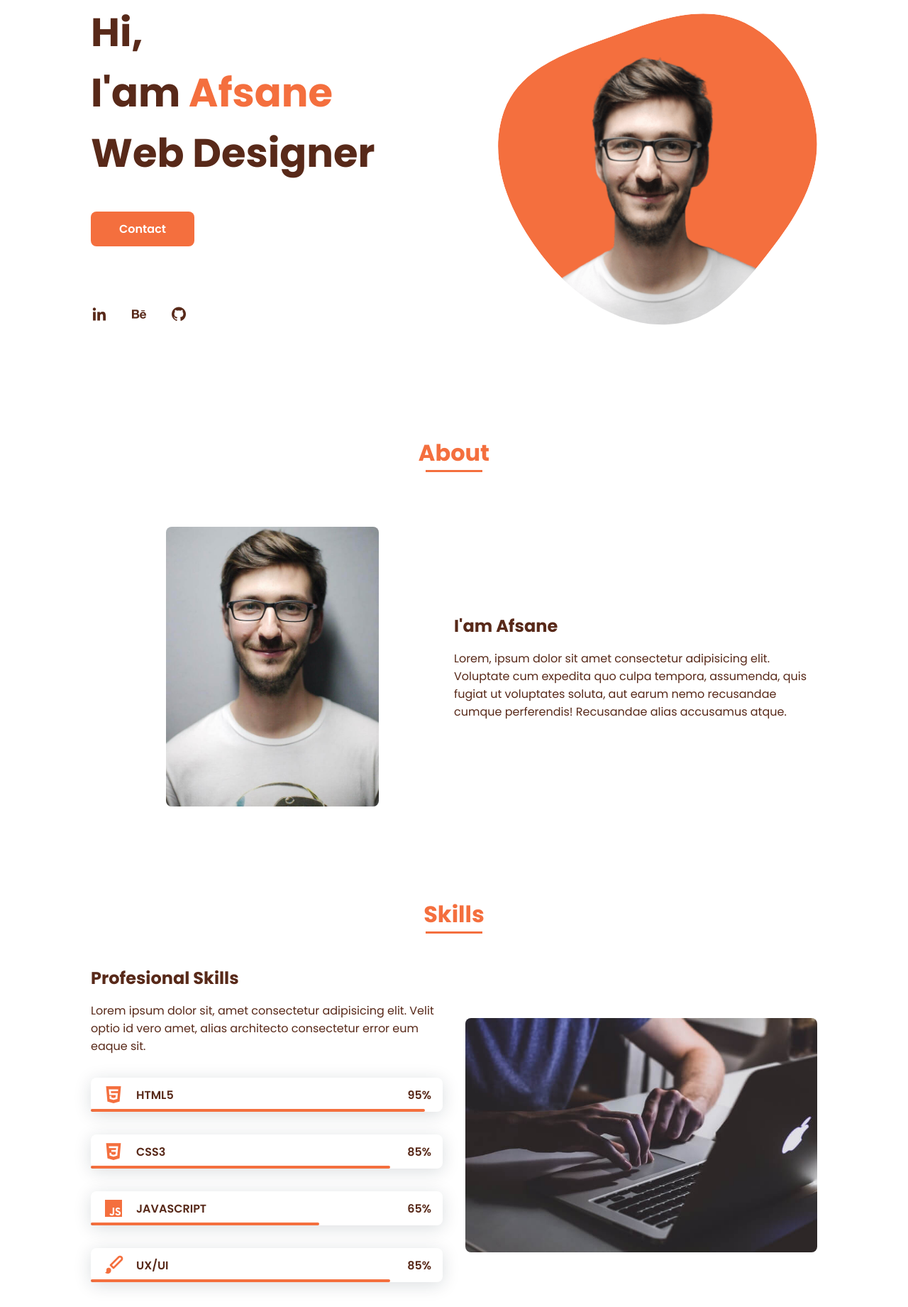
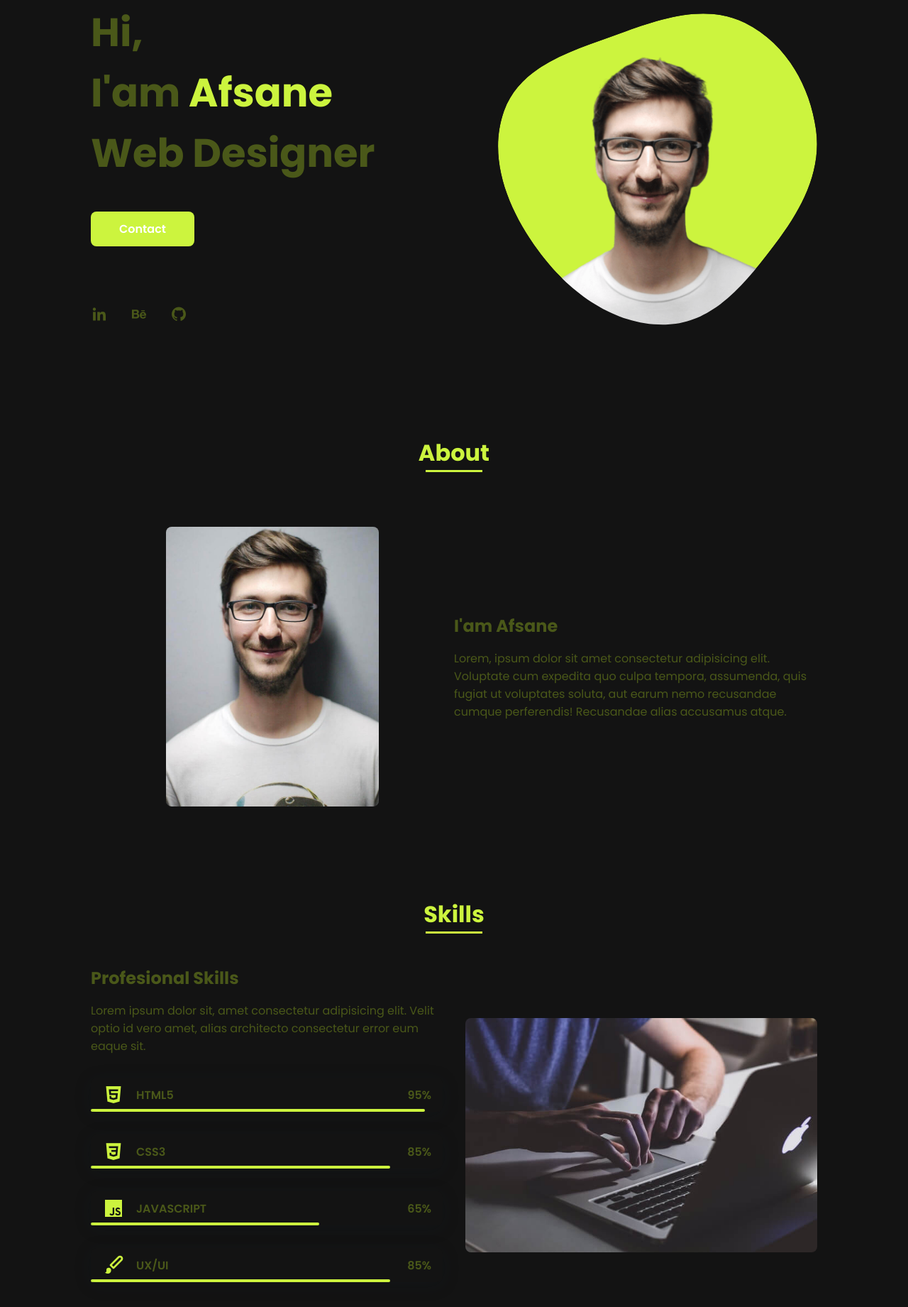
Before and after one commit to babakDoraniArab/portfolio, a plain HTML site: page index.html in a window 1280 px wide. Shown: the part 157-1998 px from the top of the page at 71% size. Drawn offline with nearby package versions, Linux system fonts and the light colour scheme.

Commit message:
styles fixed

```diff
--- a/assets/css/styles.css
+++ b/assets/css/styles.css
@@ -7,15 +7,16 @@
   /*===== Colores =====*/
   /*Purple 260 - Red 355 - Blue 224 - Pink 340*/
   /* HSL color mode */
-  --hue-color: 16;
+  --hue-color: 73;
   --first-color: hsl(var(--hue-color), 89%, 60%);
   --second-color: hsl(var(--hue-color), 56%, 22%);
+  --background-color: #131313;
   /*===== Fuente y tipografia =====*/
-  --body-font: 'Poppins', sans-serif;
+  --body-font: "Poppins", sans-serif;
   --big-font-size: 2rem;
   --h2-font-size: 1.25rem;
-  --normal-font-size: .938rem;
-  --smaller-font-size: .75rem;
+  --normal-font-size: 0.938rem;
+  --smaller-font-size: 0.75rem;
   /*===== Margenes =====*/
   --mb-2: 1rem;
   --mb-4: 2rem;
@@ -31,12 +32,14 @@
     --big-font-size: 3.5rem;
     --h2-font-size: 2rem;
     --normal-font-size: 1rem;
-    --smaller-font-size: .875rem;
+    --smaller-font-size: 0.875rem;
   }
 }
 
 /*===== BASE =====*/
-*, ::before, ::after {
+*,
+::before,
+::after {
   box-sizing: border-box;
 }
 
@@ -49,9 +52,12 @@ body {
   font-family: var(--body-font);
   font-size: var(--normal-font-size);
   color: var(--second-color);
+  background-color: var(--background-color);
 }
 
-h1, h2, p {
+h1,
+h2,
+p {
   margin: 0;
 }
 
@@ -63,6 +69,7 @@ ul {
 
 a {
   text-decoration: none;
+  color: var(--second-color);
 }
 
 img {
@@ -83,7 +90,7 @@ img {
 
 .section-title::after {
   position: absolute;
-  content: '';
+  content: "";
   width: 64px;
   height: 0.18rem;
   left: 0;
@@ -134,7 +141,7 @@ img {
     height: 100%;
     padding: 2rem;
     background-color: var(--second-color);
-    transition: .5s;
+    transition: 0.5s;
   }
 }
 
@@ -153,7 +160,7 @@ img {
 
 .nav__link:hover::after {
   position: absolute;
-  content: '';
+  content: "";
   width: 100%;
   height: 0.18rem;
   left: 0;
@@ -174,7 +181,7 @@ img {
 /*Active menu*/
 .active::after {
   position: absolute;
-  content: '';
+  content: "";
   width: 100%;
   height: 0.18rem;
   left: 0;
@@ -243,10 +250,10 @@ img {
   display: inline-block;
   background-color: var(--first-color);
   color: #fff;
-  padding: .75rem 2.5rem;
+  padding: 0.75rem 2.5rem;
   font-weight: var(--font-semi);
-  border-radius: .5rem;
-  transition: .3s;
+  border-radius: 0.5rem;
+  transition: 0.3s;
 }
 
 .button:hover {
@@ -269,7 +276,7 @@ img {
 
 .about__img img {
   width: 200px;
-  border-radius: .5rem;
+  border-radius: 0.5rem;
 }
 
 /* ===== SKILLS =====*/
@@ -292,9 +299,9 @@ img {
   align-items: center;
   position: relative;
   font-weight: var(--font-semi);
-  padding: .5rem 1rem;
+  padding: 0.5rem 1rem;
   margin-bottom: var(--mb-4);
-  border-radius: .5rem;
+  border-radius: 0.5rem;
   box-shadow: 0px 4px 25px rgba(14, 36, 49, 0.15);
 }
 
@@ -314,8 +321,8 @@ img {
   left: 0;
   bottom: 0;
   background-color: var(--first-color);
-  height: .25rem;
-  border-radius: .5rem;
+  height: 0.25rem;
+  border-radius: 0.5rem;
   z-index: var(--z-back);
 }
 
@@ -336,7 +343,7 @@ img {
 }
 
 .skills__img {
-  border-radius: .5rem;
+  border-radius: 0.5rem;
 }
 
 /* ===== WORK =====*/
@@ -346,7 +353,7 @@ img {
 
 .work__img {
   box-shadow: 0px 4px 25px rgba(14, 36, 49, 0.15);
-  border-radius: .5rem;
+  border-radius: 0.5rem;
   overflow: hidden;
 }
 
@@ -364,7 +371,7 @@ img {
   font-size: var(--normal-font-size);
   font-weight: var(--font-semi);
   padding: 1rem;
-  border-radius: .5rem;
+  border-radius: 0.5rem;
   border: 1.5px solid var(--second-color);
   outline: none;
   margin-bottom: var(--mb-4);
@@ -441,7 +448,7 @@ img {
     text-align: initial;
   }
   .skills__container {
-    grid-template-columns: .7fr;
+    grid-template-columns: 0.7fr;
     justify-content: center;
     column-gap: 1rem;
   }
```
Also changed, not shown: assets/css/style.css (+17 -10 lines), gallery.html (+2 -1 lines).
